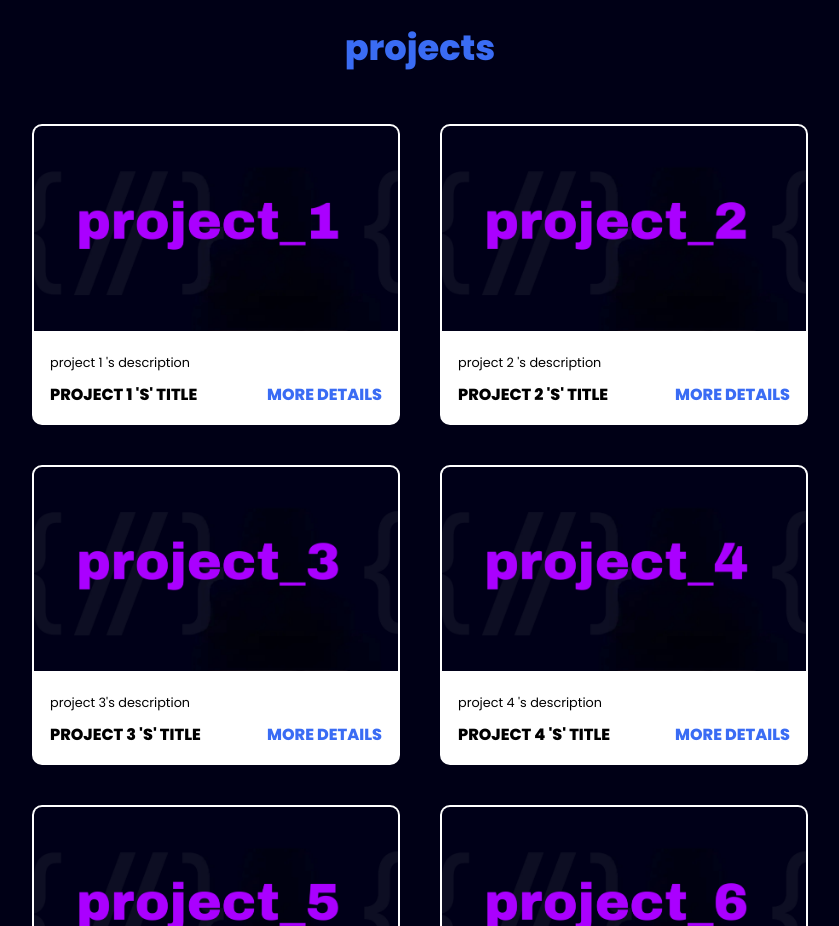
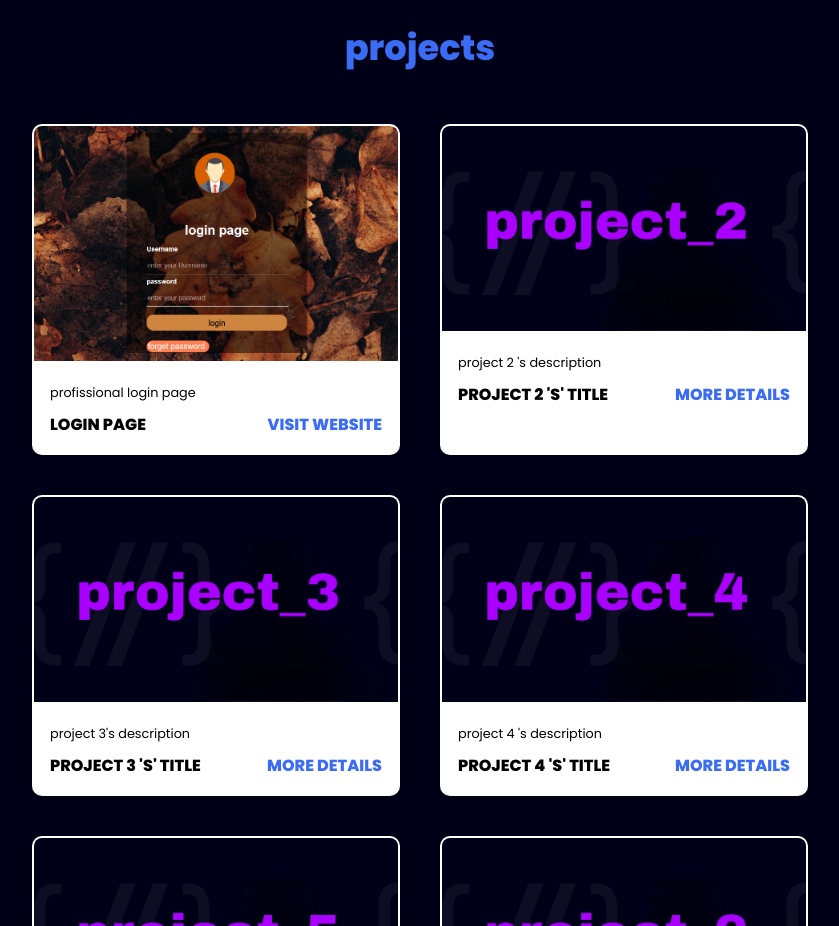
Before and after one commit to eslam-moh7/eslam, a plain HTML site: page index.html in a window 1280 px wide. Shown: the part 1560-2486 px from the top of the page, without its empty margins (220-1059 px from the left). Drawn offline with Linux system fonts and the light colour scheme; a web font is replaced by a local one.

Commit message:
Update index.html

```diff
--- a/index.html
+++ b/index.html
@@ -63,13 +63,13 @@
             <div class="project-card">
 
                 <div class="project-image">
-                    <img src="pr1.jpg">
+                    <img src="l3.png">
                 </div>
                 <div class="project-info">
-                    <p class="project-category">project 1 's description</p>
+                    <p class="project-category">profissional login page</p>
                     <stong class="project-title">
-                        <span>project 1 's' title</span>
-                        <a href="#" class="more-details">more details</a>
+                        <span>login page</span>
+                        <a href="https://eslam-moh7.github.io/login/" class="more-details" target="_blank">visit website</a>
                     </stong>
 
 
```
